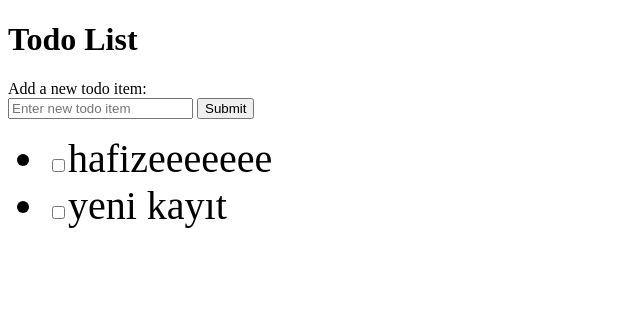
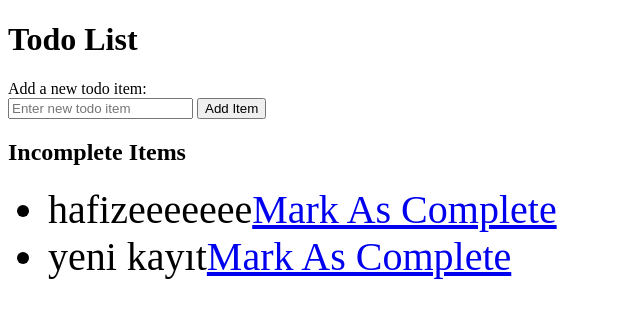
Before and after one commit to hafizecim/A1_OOP_Todo_App_Python, a Flask app: page / in a window 1280 px wide. Shown: the top 318 px of the page, without its empty margins (0-640 px from the left). Run offline with Flask 3, Linux system fonts and the light colour scheme.

Commit message:
Incomplete Items and Mark As Complete

```diff
--- a/app.py
+++ b/app.py
@@ -25,6 +25,11 @@ def add():
     db.session.commit()
     return '<h1>{}</h1>'.format(request.form['todoitem'])
 
+@app.route('/complete/<id>')
+def complete(id):
+    return '<h1>{}</h1>'.format(id)
+    #return redirect(url_for('index'))
+
 if __name__ == '__main__':
     with app.app_context():  # Flask uygulama bağlamını açıyoruz
         db.create_all()      # Bu satır veritabanını ve tabloyu oluşturur
--- a/templates/index.html
+++ b/templates/index.html
@@ -8,16 +8,19 @@
     <h1>Todo List</h1>
     <div>
       Add a new todo item:
-      <form action="/add" method="POST">
+      <form action="{{url_for('add')}}" method="POST">
         <input type="text" name="todoitem" placeholder="Enter new todo item" />
-        <input type="submit" />
+        <input type="submit" value="Add Item" />
       </form>
     </div>
     <div>
+      <h2>Incomplete Items</h2>
       <ul>
         {% for todo in todos %}
         <li style="font-size: 30pt">
-          <input type="checkbox" />{{ todo.text }}
+          {{ todo.text }}<a href="{{url_for('complete', id=todo.id) }}"
+            >Mark As Complete</a
+          >
         </li>
         {% endfor %}
       </ul>
```
Also changed, not shown: ReadMe.md, instance/todo.db.
